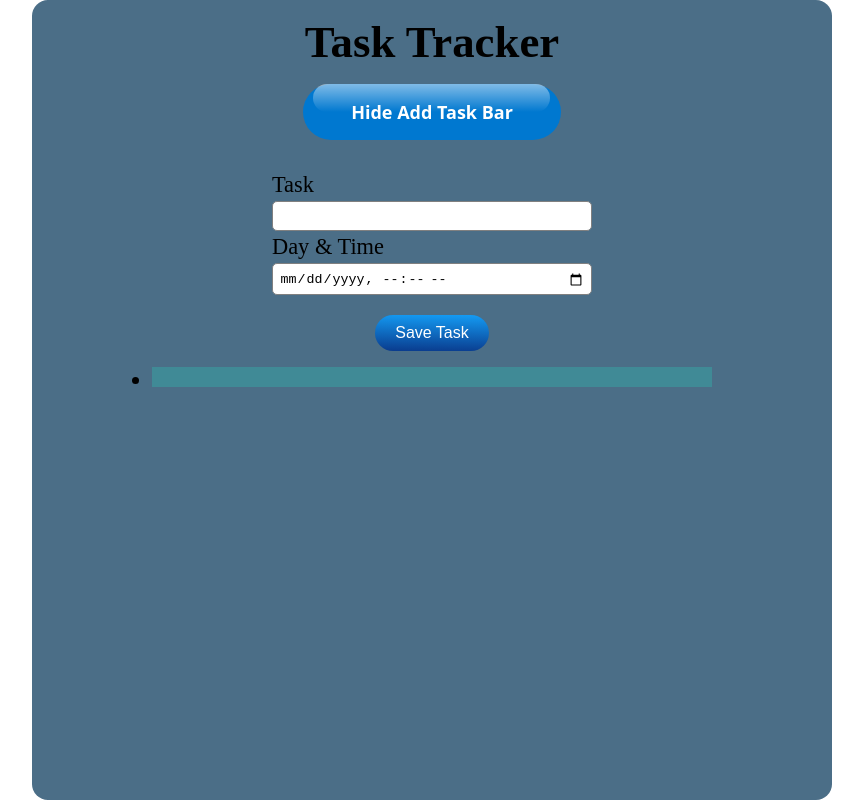
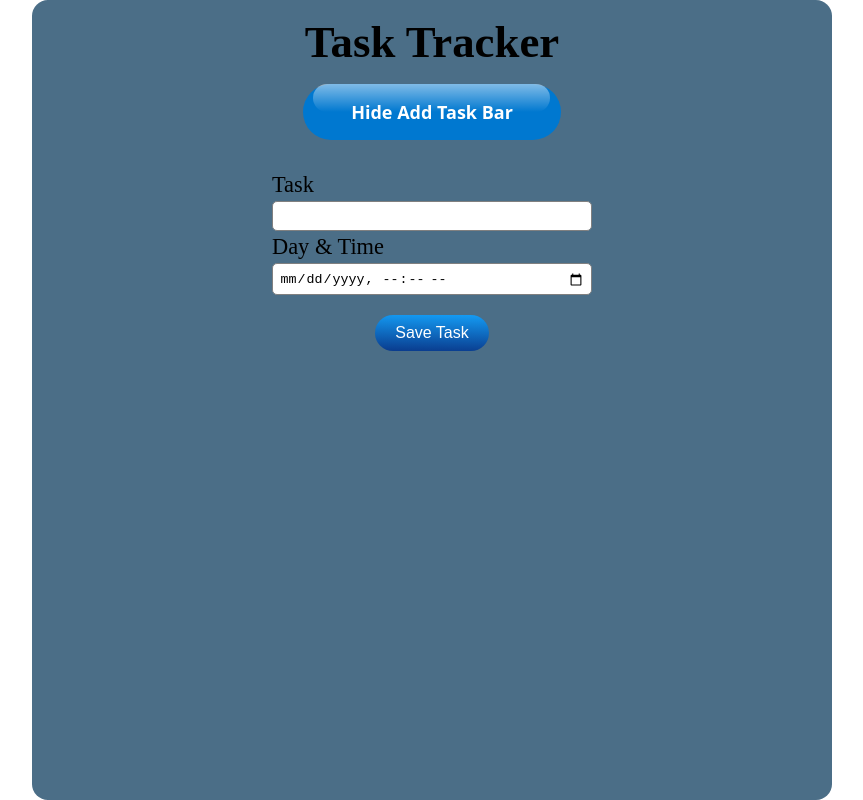
Before and after one commit to FatihG34/Task_Tracker_App, a React (Create React App) app: page / in a window 1280 px wide. Shown: the whole page, without its empty margins (208-1071 px from the left). Built offline with nearby package versions, Linux system fonts and the light colour scheme.

Commit message:
localStorage added

```diff
--- a/src/App.js
+++ b/src/App.js
@@ -1,14 +1,30 @@
+import { useEffect, useState } from 'react';
 import './App.css';
 import Header from './components/Header';
 
 
 function App() {
-  const addTask = (tasks) => {
-    localStorage.setItem("tasks", JSON.stringify(tasks));
+  const [items, setItems] = useState([]);
+  const [localTask, setLocalTask] = useState([])
+  // const addTask = (tasks) => {
+  //   setItems(tasks)
+  // };
+  useEffect(() => {
+    localStorage.setItem("items", JSON.stringify(items));
+
+  }, [items])
+
+  const showTasks = () => {
+    let task = JSON.parse(localStorage.getItem("tasks"));
+    setLocalTask(task)
   }
+  useEffect(() => {
+    showTasks();
+  }, [])
+  console.log(localTask);
   return (
     <div className="main-container">
-      <Header addTask={addTask} />
+      <Header setItems={setItems} localTask={localTask} />
     </div>
   );
 }
--- a/src/components/Header.jsx
+++ b/src/components/Header.jsx
@@ -2,7 +2,7 @@ import React, { useState } from 'react'
 import Button from './Button';
 import Tasks from './Tasks';
 
-const Header = ({ addTask }) => {
+const Header = ({ setItems, localTask }) => {
     const [show, setShow] = useState(true);
     const editShow = () => {
         setShow(!show);
@@ -12,7 +12,7 @@ const Header = ({ addTask }) => {
         <div className='header'>
             <h1>Task Tracker</h1>
             <Button editShow={editShow} />
-            {show && <Tasks addTask={addTask} />}
+            {show && <Tasks setItems={setItems} localTask={localTask} />}
         </div>
     )
 }
--- a/src/components/Task.jsx
+++ b/src/components/Task.jsx
@@ -1,19 +1,26 @@
 
-const Task = ({ task1, date1 }) => {
-    // let taskDate = localStorage.getItem()
+const Task = ({ localTask }) => {
+
+    // console.log(localTask);
 
 
     return (
         <ul className='task-ul'>
-            <li>
-                <p>
-                    {task1}
-                </p>
-                <p>
-                    {date1 && date1.slice(0, 10)}  {date1 && ("& " + date1.slice(11))}
-                </p>
+            {localTask && localTask.map((itemTask) => {
+                const { id, task, date, isdone } = itemTask;
+                return (
+                    <li key={id} >
+                        <p>
+                            {task}
+                        </p>
+                        <p>
+                            {date && date.slice(0, 10)}  {date && ("& " + date.slice(11))}
+                        </p>
 
-            </li>
+                    </li>
+                )
+            })}
+
         </ul>
     )
 }
--- a/src/components/Tasks.jsx
+++ b/src/components/Tasks.jsx
@@ -1,13 +1,15 @@
 import { useState } from "react";
 import Task from "./Task";
 
-const Tasks = ({ addTask }) => {
+const Tasks = ({ setItems, localTask }) => {
     const [task1, setTask] = useState();
     const [date1, setDate] = useState();
 
     const handleSubmit = (e) => {
         e.preventDefault();
-        addTask({ task: task1, date: date1 })
+        let id = new Date().getTime();
+        let isDone = false;
+        setItems([{ id: id, task: task1, date: date1, idDone: isDone }])
         setTask("");
         setDate("");
     };
@@ -30,8 +32,7 @@ const Tasks = ({ addTask }) => {
                     name="" id="" />
                 <button className="task-save-btn" >Save Task</button>
             </form>
-            { }
-            <Task task1={task1} date1={date1} />
+            <Task localTask={localTask} />
         </div>
     );
 };
```
